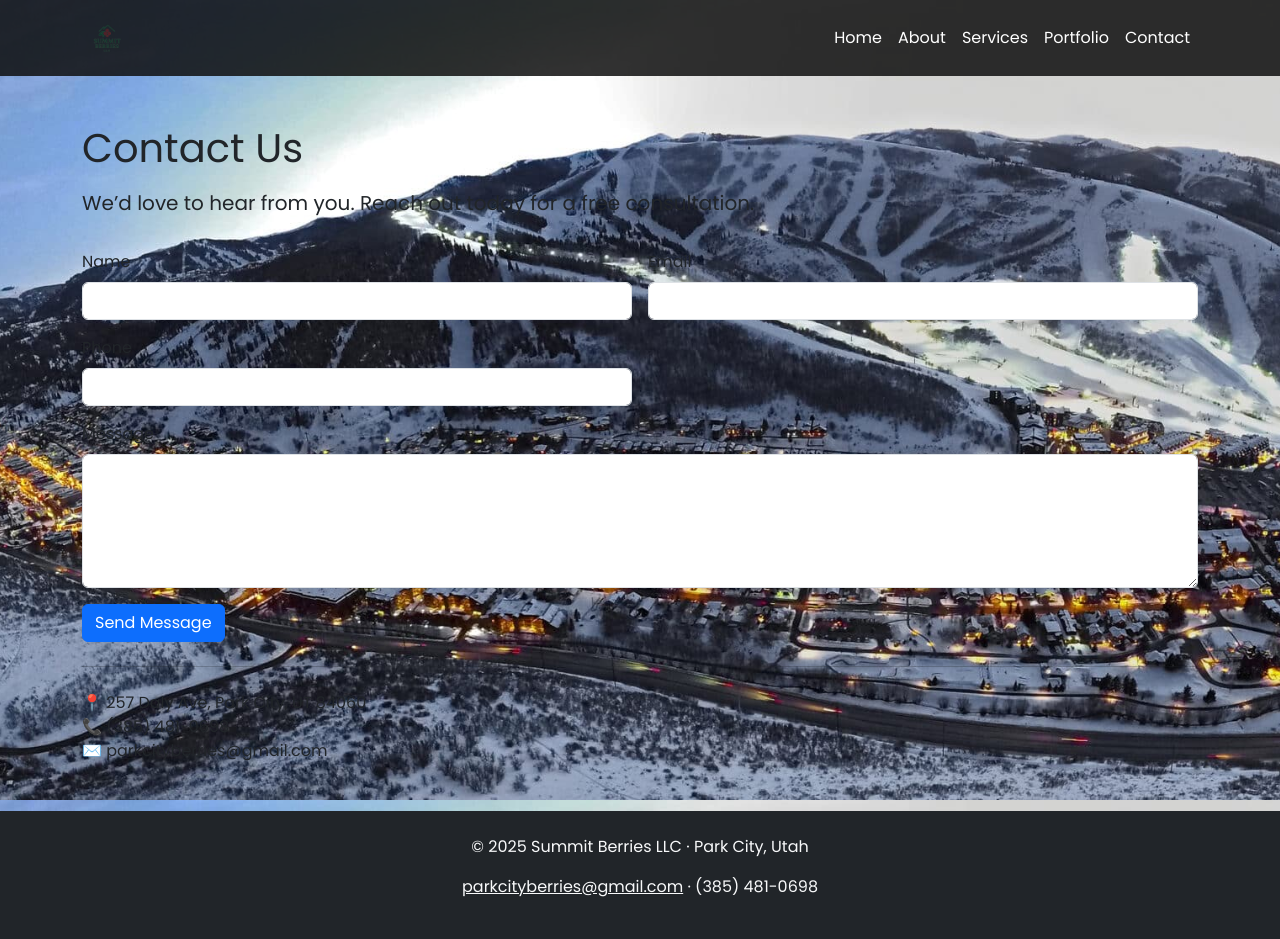
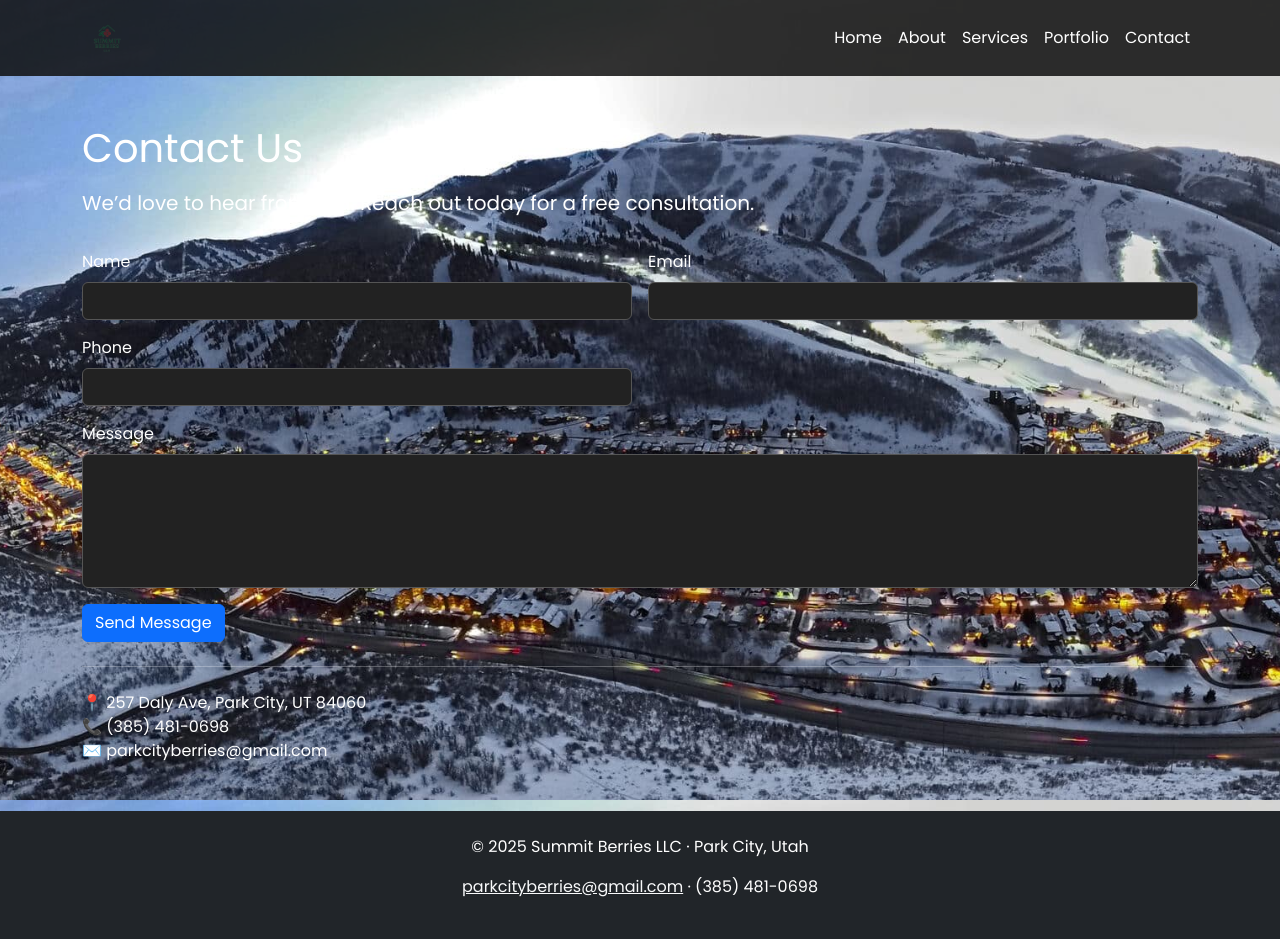
Before and after one commit to MasonShattuck/summitberries, a Flask app: page /contact in a window 1280 px wide. Run offline with Flask 2, Linux system fonts and the light colour scheme.

Commit message:
all text white

```diff
--- a/static/style.css
+++ b/static/style.css
@@ -3,6 +3,21 @@
   --sb-primary: #0f766e;   /* teal */
   --sb-dark:    #0b3b39;
   --sb-light:   #f5f7f8;
+}
+/* Force all text to white */
+body, h1, h2, h3, h4, h5, h6, p, li, a, label, input, textarea {
+  color: #ffffff !important;
+}
+a {
+  color: #dce9ff !important;
+}
+a:hover {
+  color: #ffffff !important;
+}
+input, textarea {
+  background: #222 !important;
+  color: #fff !important;
+  border: 1px solid #555 !important;
 }
 
 /* Make the photo the site-wide background (absolute path) */
```
